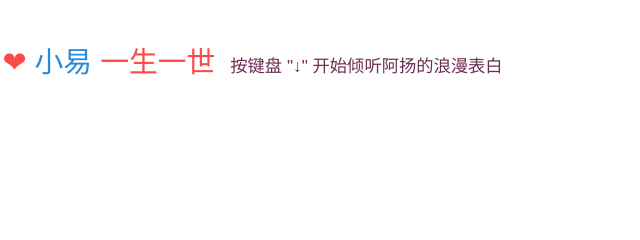
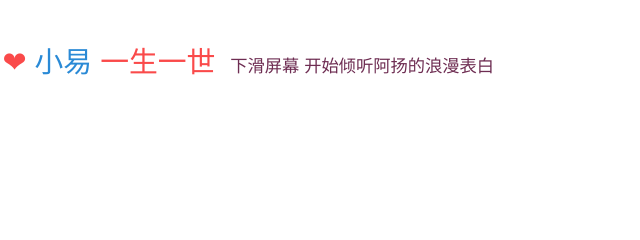
Before and after one commit to OnlySheep/loves, a plain HTML site: page index.html in a window 1280 px wide. Shown: the top 240 px of the page, 92-732 px from the left. Drawn offline with Linux system fonts and the light colour scheme; a web font is replaced by a local one.

Commit message:
2022-5-25
小改动

```diff
--- a/index.html
+++ b/index.html
@@ -18,7 +18,7 @@
 	<div class="ft-section section-1" data-id="section-1">
 		<div id="/section-1/page-1" class="ft-page page-1" data-id="page-1">
 			<p class="text1"><span id="text-75">阿扬</span> ❤ <span id="text-76" class="nameColor">小易</span> <span id="text-77">一生一世</span></p>
-			<p class="text2">按键盘 "↓" <span id="text-78">开始倾听阿扬的浪漫表白</span></p>
+			<p class="text2">下滑屏幕 <span id="text-78">开始倾听阿扬的浪漫表白</span></p>
 		</div>
 		<div id="/section-1/page-2" class="ft-page page-2" data-id="page-2">
 			<p class="top-text" id="text-1">过去的阿扬一直是一个人生活，享受着孤独，也憧憬着爱情。</p>
```
